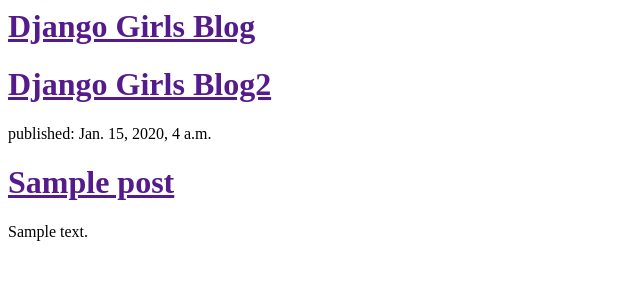
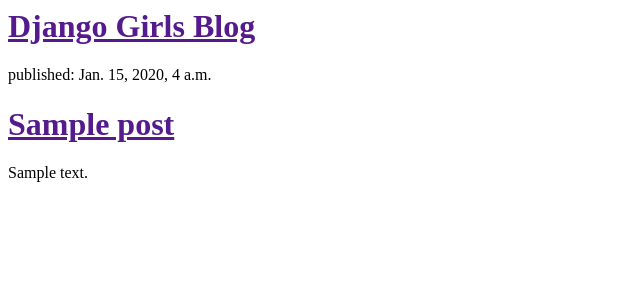
Before and after one commit to Vetzy/my-first-blog, a Django app: template blog/templates/blog/post_list.html in a window 1280 px wide. Shown: the top 300 px of the page, without its empty margins (0-640 px from the left). Run offline with Django 3.2, Linux system fonts and the light colour scheme; the template is opened without the code that fills it: values that come from a table or form of the project are taken from there, others are empty; tables that the repository leaves empty hold one stand-in row (values such as "Sample post").

Commit message:
Cambie el post_list para que se reflejen los cambios2

```diff
--- a/blog/templates/blog/post_list.html
+++ b/blog/templates/blog/post_list.html
@@ -6,9 +6,7 @@
             <div>
                 <h1><a href="">Django Girls Blog</a></h1>
             </div>
-            <div>
-                <h1><a href="">Django Girls Blog2</a></h1>
-            </div>
+
 
             <div>
               {% for post in posts %}
```
